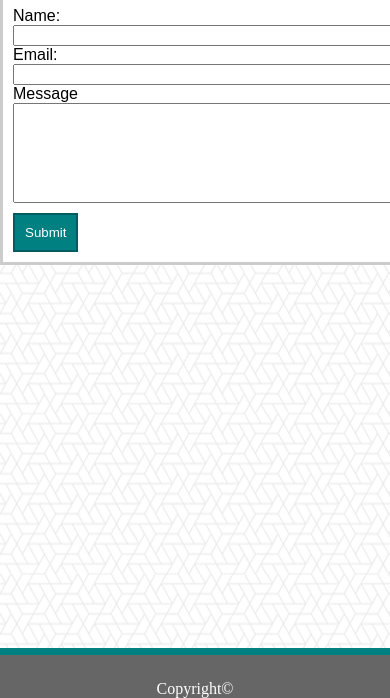
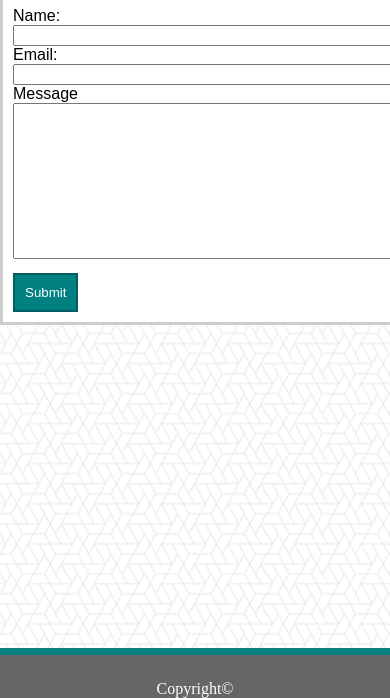
Before and after one commit to Cuauhtemoc/Basic-Portfolio, a plain HTML site: page contact.html in a window 390 px wide. Shown: the part 146-844 px from the top of the page. Drawn offline with Linux system fonts and the light colour scheme.

Commit message:
fixed textbox, image resizing, added some responsive design

```diff
--- a/assets/css/style.css
+++ b/assets/css/style.css
@@ -76,8 +76,6 @@ body{
     height: 80px;
 }
 .myface{
-    height: 200px;
-    width: 200px;
     padding:10px;
 }
 .bio{
@@ -135,6 +133,10 @@ body{
     width: 100%;
     height: 100px;
 }
+#message{
+    width: 100%;
+    resize: none;
+}
 /* footer and anchor styling below*/
 .footer{
     display: flex;
--- a/contact.html
+++ b/contact.html
@@ -32,7 +32,7 @@
                 </li>
                 <li class="form-message">
                     <label for="message">Message</label>
-                        <input id="message" type="text" name="message">
+                    <textarea id= "message" rows="10" cols="50"></textarea>
                 </li>
                 <li class="form-button">
                     <input class ="button style-heading" type="submit" value="Submit">
```
Also changed, not shown: assets/images/Cuauhtemoc.jpg. Lines whose indentation alone changed are shown as unchanged.
